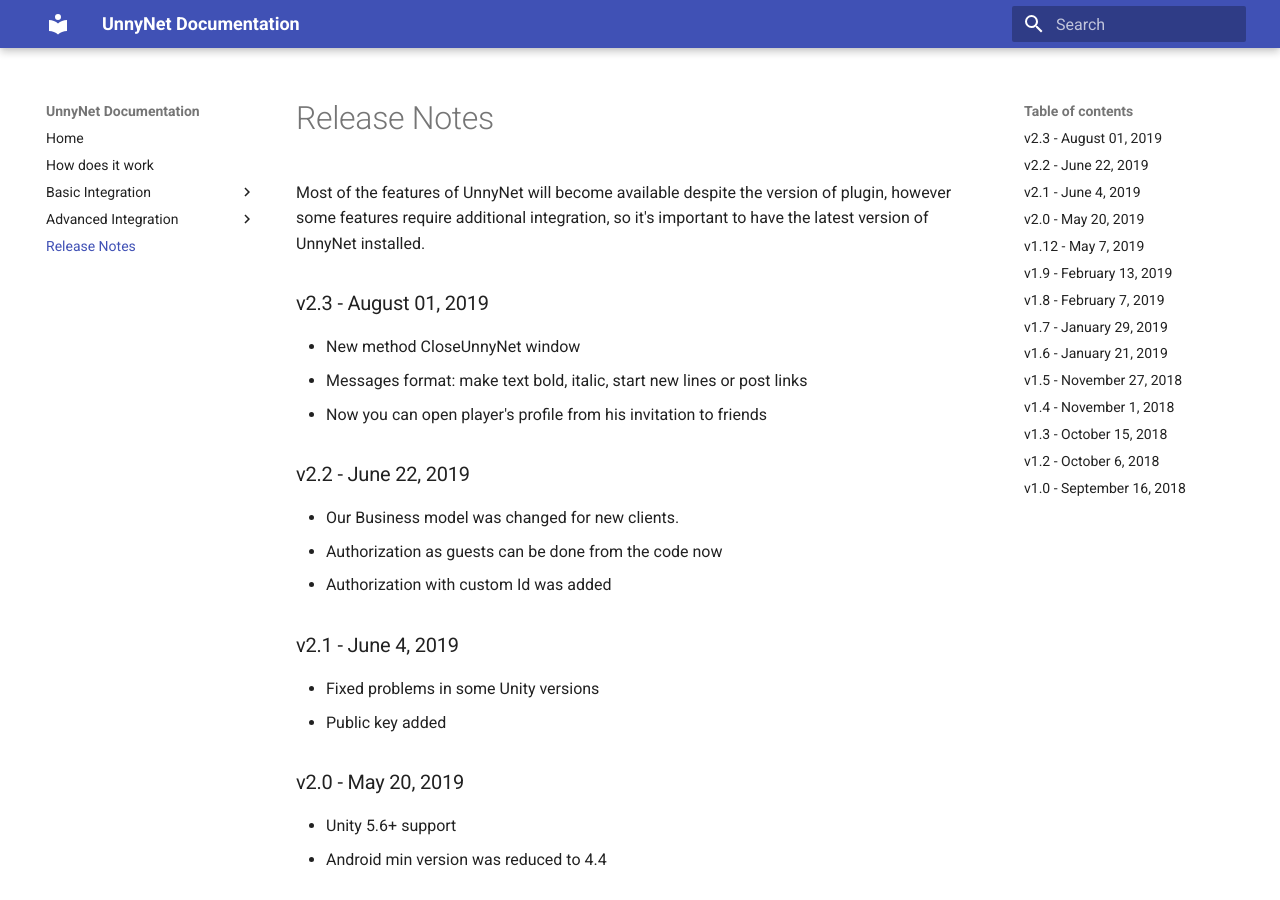
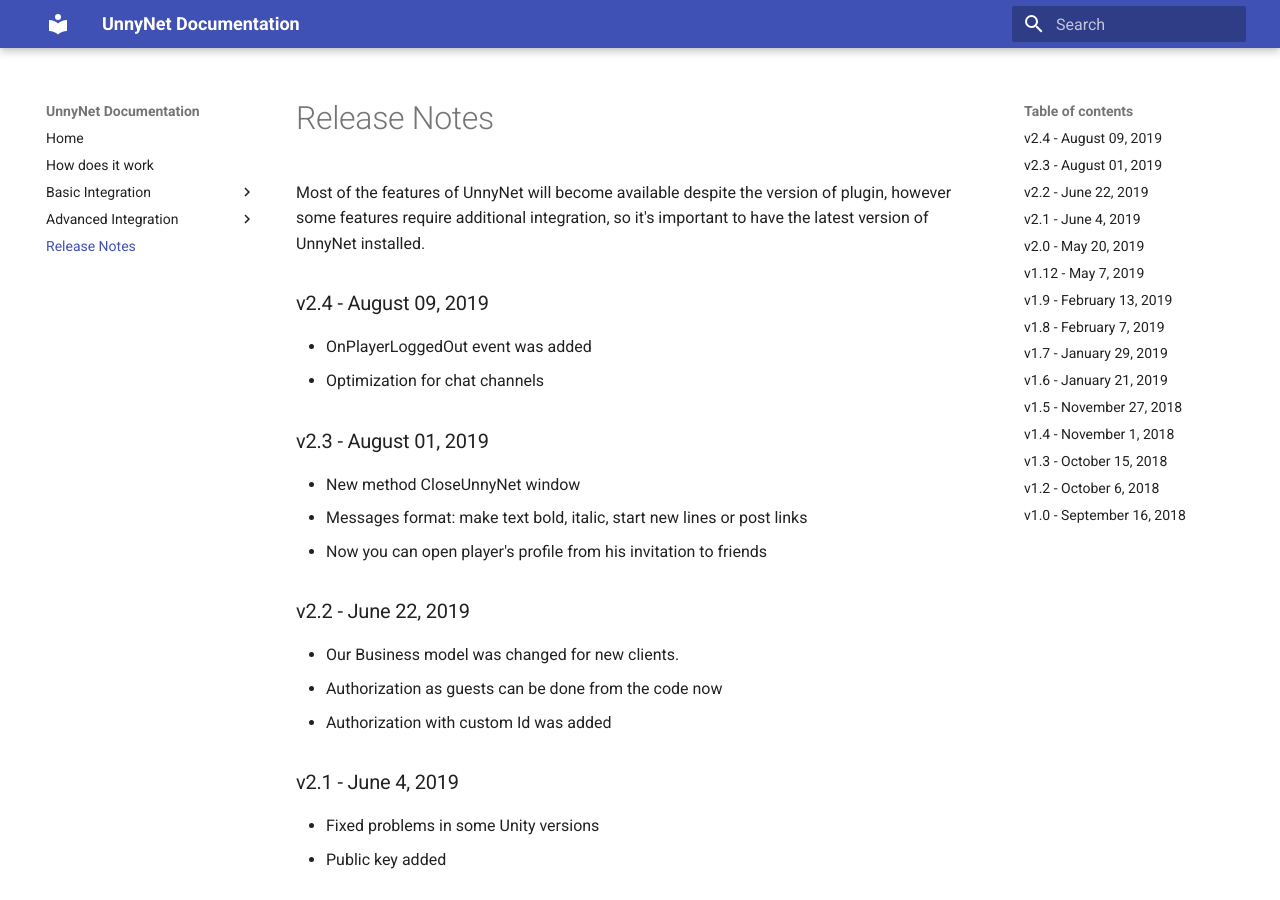
Before and after one commit to unnynet/unnynet-docs, an MkDocs documentation site: the page built from docs/release_notes.md, in a window 1280 px wide and 900 px high. Built offline with MkDocs 1.6.1 and Material for MkDocs 9.7.7, drawn with Linux system fonts in a browser that asks for light colours.

```diff
--- a/docs/release_notes.md
+++ b/docs/release_notes.md
@@ -1,6 +1,11 @@
 # Release Notes
 
 Most of the features of UnnyNet will become available despite the version of plugin, however some features require additional integration, so it's important to have the latest version of UnnyNet installed.
+
+### v2.4 - August 09, 2019
+* OnPlayerLoggedOut event was added
+* Optimization for chat channels
+
 
 ### v2.3 - August 01, 2019
 * New method CloseUnnyNet window
```
Also changed, not shown: docs/advanced/chat.md (+3 -3 lines), docs/basic/authorization.md (+10 -0 lines).
